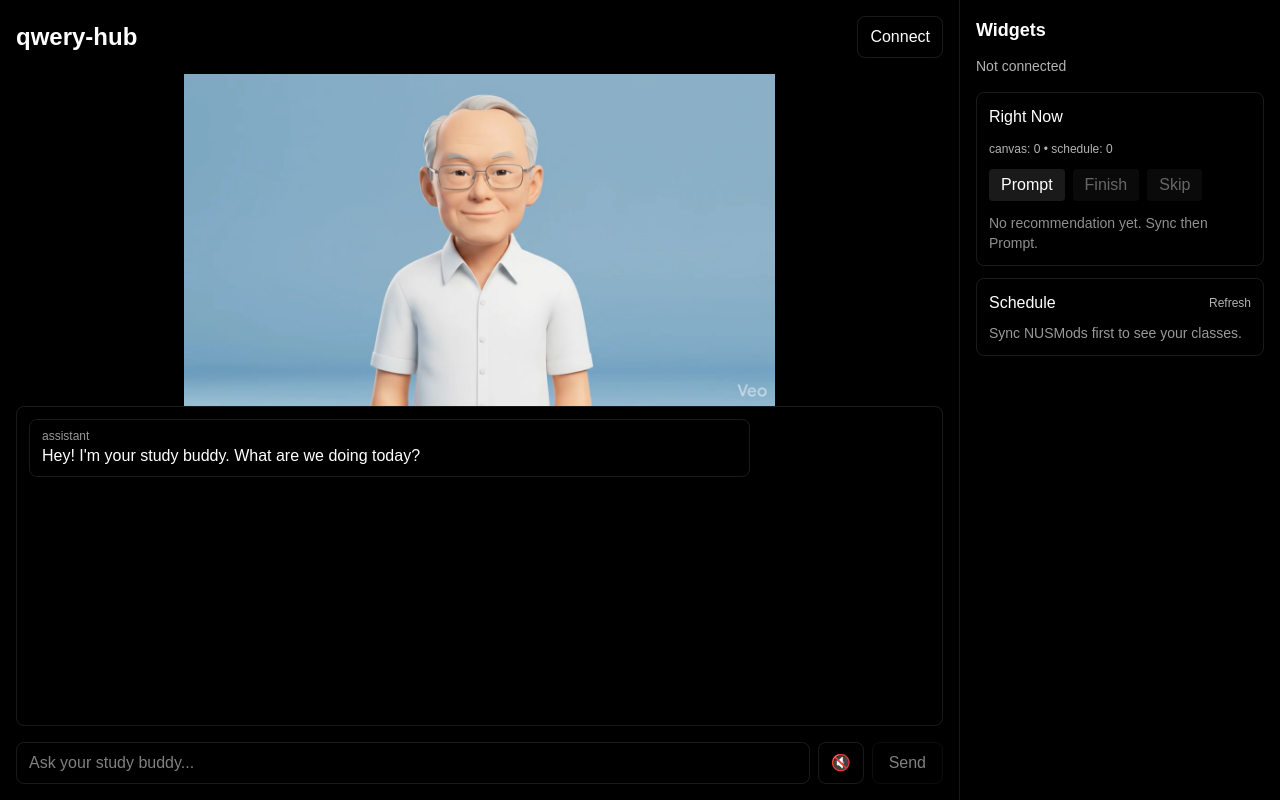
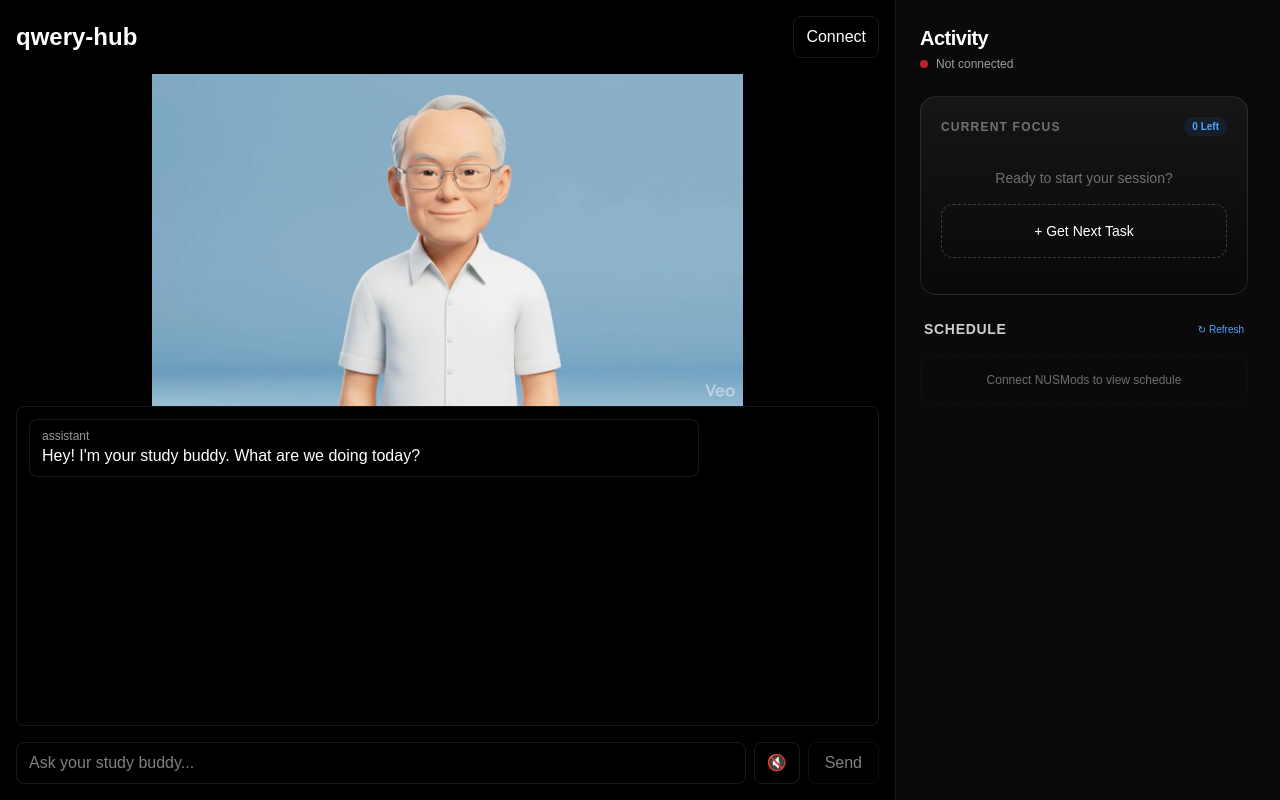
Before and after one commit to jerejms/qwery-hub, a Next.js app in the folder apps/web/: page / in a window 1280 px wide. Built offline with nearby package versions, Linux system fonts and the light colour scheme.

Commit message:
Update page.tsx

```diff
--- a/apps/web/app/page.tsx
+++ b/apps/web/app/page.tsx
@@ -379,91 +379,117 @@ export default function Home() {
       </main>
 
       {/* RIGHT: WIDGETS */}
-      <aside className="w-80 p-4">
-        <h2 className="text-lg font-semibold">Widgets</h2>
-        <div className="mt-3 text-sm opacity-70">{syncStatus}</div>
-
-        <div className="mt-4 space-y-3">
-          {/* RIGHT NOW */}
-          <div className="space-y-3 rounded-lg border border-white/10 p-3">
-            <div className="font-medium">Right Now</div>
-            <div className="text-xs opacity-70">
-              canvas: {canvasTasks.filter((t) => !doneTaskIds.has(t.id)).length} • schedule:{" "}
-              {scheduleTasks.filter((t) => !doneTaskIds.has(t.id)).length}
+      <aside className="w-96 p-6 flex flex-col gap-6 bg-[#0a0a0a]">
+        <div>
+          <h2 className="text-xl font-bold tracking-tight">Activity</h2>
+          <div className="mt-1 flex items-center gap-2 text-xs">
+             <span className={`h-2 w-2 rounded-full ${syncStatus.includes('✅') ? 'bg-green-500' : 'bg-red-500 animate-pulse'}`}></span>
+             <span className="opacity-60">{syncStatus}</span>
+          </div>
         </div>
 
-            <div className="flex gap-2">
-              <button
-                onClick={promptRightNow}
-                className="px-3 py-1 rounded bg-white/10 hover:bg-white/20 disabled:opacity-50"
-                disabled={loadingNext}
-              >
-                {loadingNext ? "..." : "Prompt"}
-              </button>
-
-              <button
-                onClick={handleFinish}
-                className="px-3 py-1 rounded bg-white/10 hover:bg-white/20 disabled:opacity-40"
-                disabled={!currentTask}
-              >
-                Finish
-              </button>
-
-              <button
-                onClick={handleSkip}
-                className="px-3 py-1 rounded bg-white/10 hover:bg-white/20 disabled:opacity-40"
-                disabled={!currentTask}
-              >
-                Skip
-              </button>
+        <div className="space-y-6 overflow-auto pr-2 custom-scrollbar">
+          {/* RIGHT NOW FOCUS CARD */}
+          <section className="relative overflow-hidden rounded-2xl border border-white/10 bg-gradient-to-b from-white/[0.05] to-transparent p-5">
+            <div className="flex items-center justify-between mb-4">
+              <span className="text-xs font-bold uppercase tracking-widest text-white/40">Current Focus</span>
+              <div className="flex gap-1">
+                <span className="px-2 py-0.5 rounded-full bg-blue-500/10 text-blue-400 text-[10px] font-bold">
+                  {canvasTasks.filter((t) => !doneTaskIds.has(t.id)).length} Left
+                </span>
+              </div>
             </div>
 
-            <div className="text-sm text-white/80">
             {currentTask ? (
-                <>
-                  <div className="font-semibold">{currentTask.title}</div>
-                  <div className="text-xs opacity-70">Source: {currentTask.source}</div>
-                </>
-              ) : (
-                <div className="opacity-70">No recommendation yet. Sync then Prompt.</div>
+              <div className="space-y-4">
+                <div>
+                  <h3 className="text-lg font-semibold leading-tight text-white">{currentTask.title}</h3>
+                  <div className="mt-1 flex items-center gap-2">
+                    <span className="text-[10px] px-1.5 py-0.5 rounded bg-white/10 text-white/60 uppercase">
+                      {currentTask.source}
+                    </span>
+                    {currentTask.dueAtMs && (
+                      <span className="text-[10px] text-orange-400">
+                         Due Soon
+                      </span>
                     )}
                   </div>
                 </div>
 
-          {/* SCHEDULE */}
-          <div className="rounded-lg border border-white/10 p-3">
-            <div className="flex items-center justify-between">
-              <div className="font-medium">Schedule</div>
+                <div className="flex gap-2 pt-2">
                   <button
-                className="text-xs opacity-70 hover:opacity-100"
+                    onClick={handleFinish}
+                    className="flex-1 rounded-xl bg-white text-black py-2.5 text-sm font-bold hover:bg-white/90 transition-all active:scale-95"
+                  >
+                    Complete
+                  </button>
+                  <button
+                    onClick={handleSkip}
+                    className="rounded-xl border border-white/10 bg-white/5 px-4 py-2.5 text-sm font-medium hover:bg-white/10 transition-all"
+                    title="Skip Task"
+                  >
+                    ⏭️
+                  </button>
+                </div>
+              </div>
+            ) : (
+              <div className="py-4 text-center">
+                <p className="text-sm text-white/40 mb-4">Ready to start your session?</p>
+                <button
+                  onClick={promptRightNow}
+                  disabled={loadingNext}
+                  className="w-full rounded-xl border border-dashed border-white/20 py-4 text-sm font-medium hover:bg-white/5 hover:border-white/40 transition-all"
+                >
+                  {loadingNext ? "Finding best task..." : "+ Get Next Task"}
+                </button>
+              </div>
+            )}
+          </section>
+
+          {/* SCHEDULE SECTION */}
+          <section className="space-y-4">
+            <div className="flex items-center justify-between px-1">
+              <h3 className="text-sm font-bold text-white/80 uppercase tracking-wider">Schedule</h3>
+              <button
+                className="text-[10px] text-blue-400 hover:underline flex items-center gap-1"
                 onClick={() => refreshUpcomingClasses()}
               >
-                {loadingSchedule ? "..." : "Refresh"}
+                {loadingSchedule ? "Refreshing..." : "↻ Refresh"}
               </button>
             </div>
 
+            <div className="space-y-3">
               {!nusmodsShareLink ? (
-              <div className="text-sm opacity-60 mt-2">Sync NUSMods first to see your classes.</div>
-            ) : upcomingClasses?.[0]?.error ? (
-              <div className="text-sm text-red-300 mt-2">{upcomingClasses[0].error}</div>
+                <div className="rounded-xl border border-dashed border-white/10 p-4 text-center text-xs opacity-40">
+                  Connect NUSMods to view schedule
+                </div>
               ) : upcomingClasses.length === 0 ? (
-              <div className="text-sm opacity-60 mt-2">No classes in the next 3 days 🎉</div>
+                <div className="rounded-xl bg-green-500/5 border border-green-500/10 p-4 text-center">
+                   <p className="text-sm text-green-400 font-medium">Clear Schedule! 🎉</p>
+                </div>
               ) : (
-              <div className="mt-2 space-y-2 text-sm">
-                {upcomingClasses.map((c, idx) => (
-                  <div key={idx} className="rounded-md border border-white/10 p-2">
-                    <div className="font-semibold">
-                      {c.moduleCode} {c.lessonType} ({c.classNo})
+                upcomingClasses.map((c, idx) => (
+                  <div
+                    key={idx}
+                    className="group relative flex gap-4 rounded-xl border border-white/[0.03] bg-white/[0.02] p-3 hover:bg-white/[0.05] transition-colors"
+                  >
+                    <div className="flex flex-col items-center justify-center border-r border-white/10 pr-3 min-w-[50px]">
+                       <span className="text-[10px] font-bold uppercase text-white/40">{c.day?.substring(0,3)}</span>
+                       <span className="text-sm font-bold">{c.startTime?.split(':')[0]}</span>
                     </div>
-                    <div className="opacity-80">
-                      {c.day} {c.startTime}–{c.endTime}
+                    <div className="flex-1">
+                      <div className="text-sm font-bold group-hover:text-blue-400 transition-colors">
+                        {c.moduleCode}
                       </div>
-                    {c.venue && <div className="opacity-80">{c.venue}</div>}
+                      <div className="text-[11px] text-white/50 leading-tight mt-0.5">
+                        {c.lessonType} • {c.venue || "No Venue"}
                       </div>
-                ))}
                     </div>
+                  </div>
+                ))
               )}
             </div>
+          </section>
         </div>
       </aside>
 
```
Lines whose indentation alone changed are shown as unchanged.
